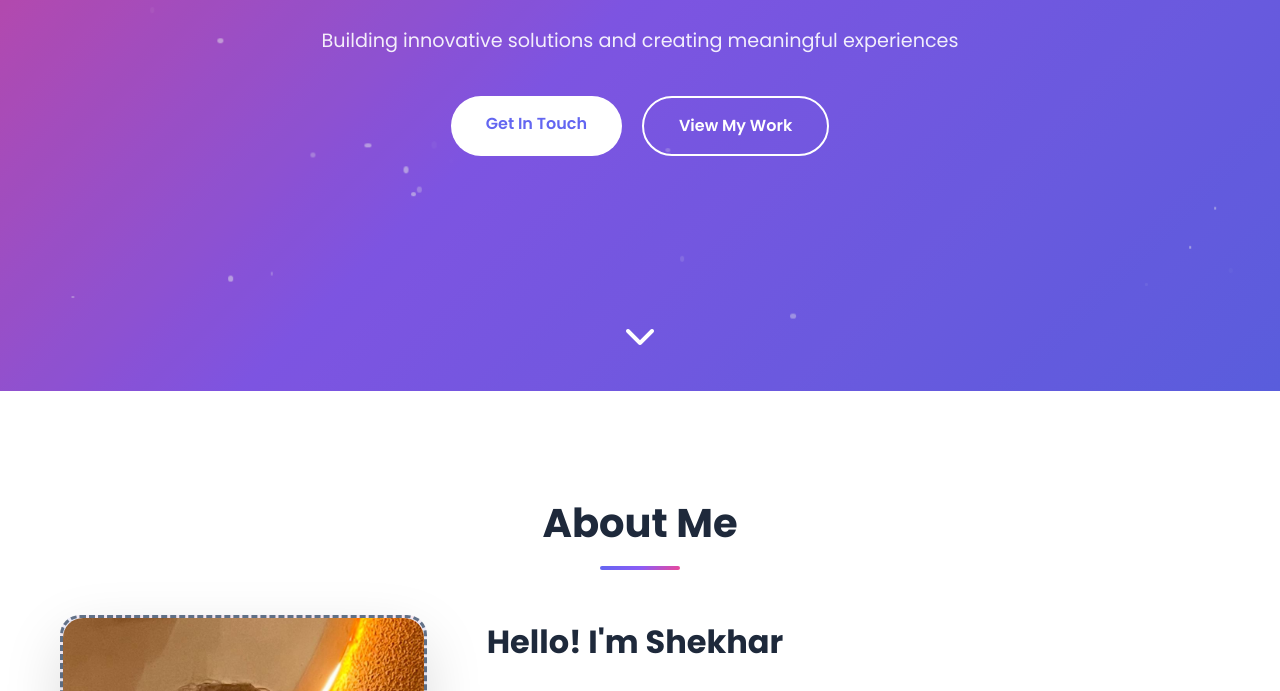
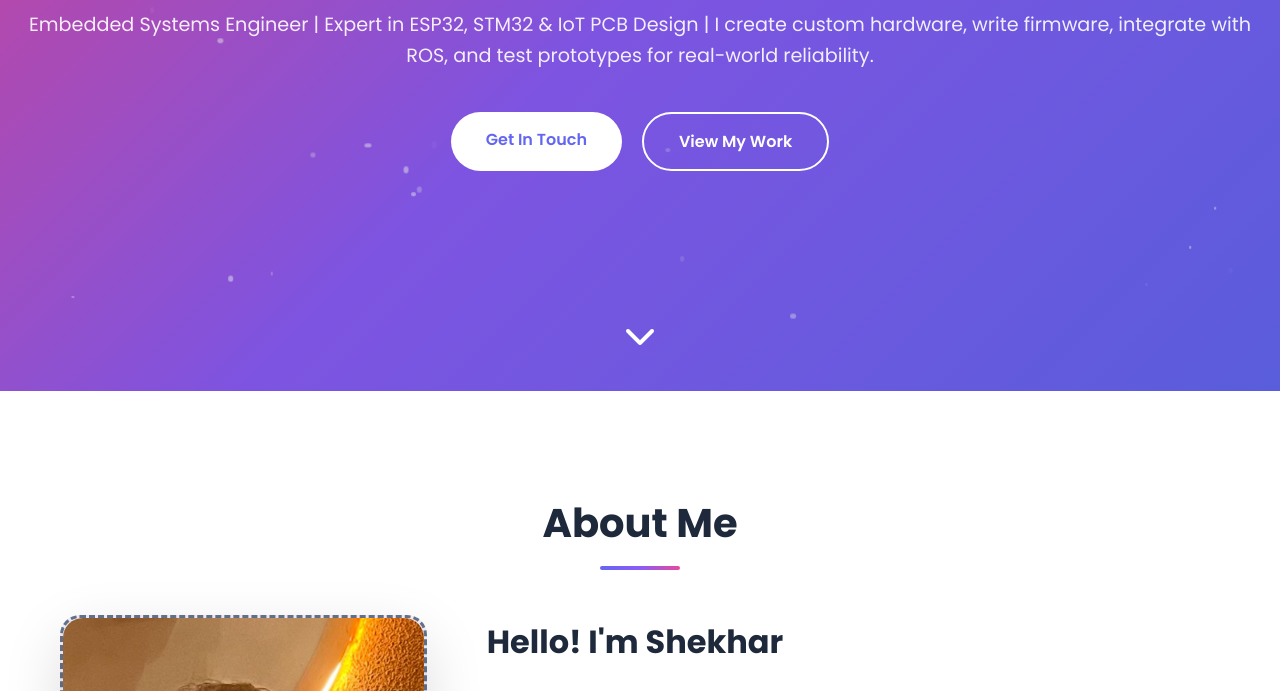
Before and after one commit to shekhar1995-c/Portfolio-website, a plain HTML site: page index.html in a window 1280 px wide. Shown: the part 409-1100 px from the top of the page. Drawn offline with Linux system fonts and the light colour scheme.

Commit message:
Description changed

```diff
--- a/index.html
+++ b/index.html
@@ -46,7 +46,7 @@
                     <span class="typing-text"></span>
                     <span class="cursor">|</span>
                 </div>
-                <p class="hero-description">Building innovative solutions and creating meaningful experiences</p>
+                <p class="hero-description">Embedded Systems Engineer | Expert in ESP32, STM32 & IoT PCB Design | I create custom hardware, write firmware, integrate with ROS, and test prototypes for real-world reliability.</p>
                 <div class="hero-buttons">
                     <a href="#contact" class="btn btn-primary">Get In Touch</a>
                     <a href="#projects" class="btn btn-secondary">View My Work</a>
```
